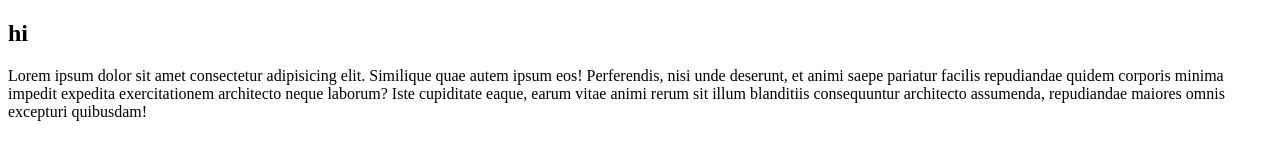
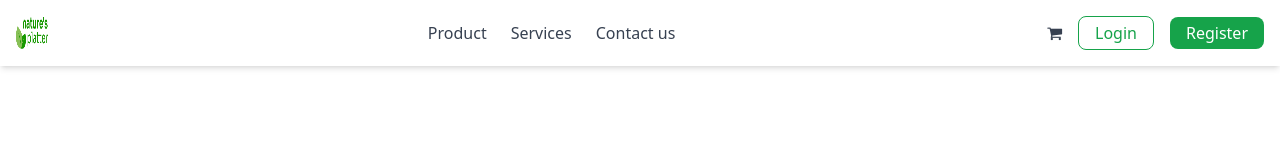
Before and after one commit to sohanaweb/assignment-3, a plain HTML site: page index.html in a window 1280 px wide. Drawn offline with nearby package versions, Linux system fonts and the light colour scheme.

Commit message:
nav section

```diff
--- a/index.html
+++ b/index.html
@@ -4,9 +4,27 @@
     <meta charset="UTF-8">
     <meta name="viewport" content="width=device-width, initial-scale=1.0">
     <title>Document</title>
+    <link rel="stylesheet" href="https://cdnjs.cloudflare.com/ajax/libs/font-awesome/4.7.0/css/font-awesome.min.css">
+    <script src="https://cdn.tailwindcss.com"></script>
+
 </head>
 <body>
-    <h2>hi</h2>
-    <p>Lorem ipsum dolor sit amet consectetur adipisicing elit. Similique quae autem ipsum eos! Perferendis, nisi unde deserunt, et animi saepe pariatur facilis repudiandae quidem corporis minima impedit expedita exercitationem architecto neque laborum? Iste cupiditate eaque, earum vitae animi rerum sit illum blanditiis consequuntur architecto assumenda, repudiandae maiores omnis excepturi quibusdam!</p>
+    <nav class="bg-white shadow-md p-4 flex justify-between items-center">
+        <div class="text-green-600 font-bold text-xl flex items-center">
+            <img src="./c2-assets/logo-header.png" alt="Logo" class="w-8 h-8 mr-2">
+
+        </div>
+        <div class="space-x-6 hidden md:flex">
+            <a href="#" class="text-gray-700 hover:text-green-600">Product</a>
+            <a href="#" class="text-gray-700 hover:text-green-600">Services</a>
+            <a href="#" class="text-gray-700 hover:text-green-600">Contact us</a>
+        </div>
+        <div class="flex items-center space-x-4">
+
+            <button class="text-gray-700"><i class="fa fa-shopping-cart"></i> </button>
+            <button class="border border-green-600 text-green-600 px-4 py-1 rounded-lg">Login</button>
+            <button class="bg-green-600 text-white px-4 py-1 rounded-lg">Register</button>
+        </div>
+    </nav>
 </body>
 </html>
```
Also changed, not shown: c2-assets/dawat-logo.png (added), c2-assets/dawat-mock-up.png (added), c2-assets/delivery.png (added), c2-assets/healthy.png (added), c2-assets/hero-vegetables.png (added), c2-assets/india-gate-logo.png (added), c2-assets/india-gate-mock-up.png (added), c2-assets/logo-footer.png (added), c2-assets/logo-header.png (added), c2-assets/service.png (added), c2-assets/vegetable-busket.png (added), c2-assets/vegetable-offer.png (added).
